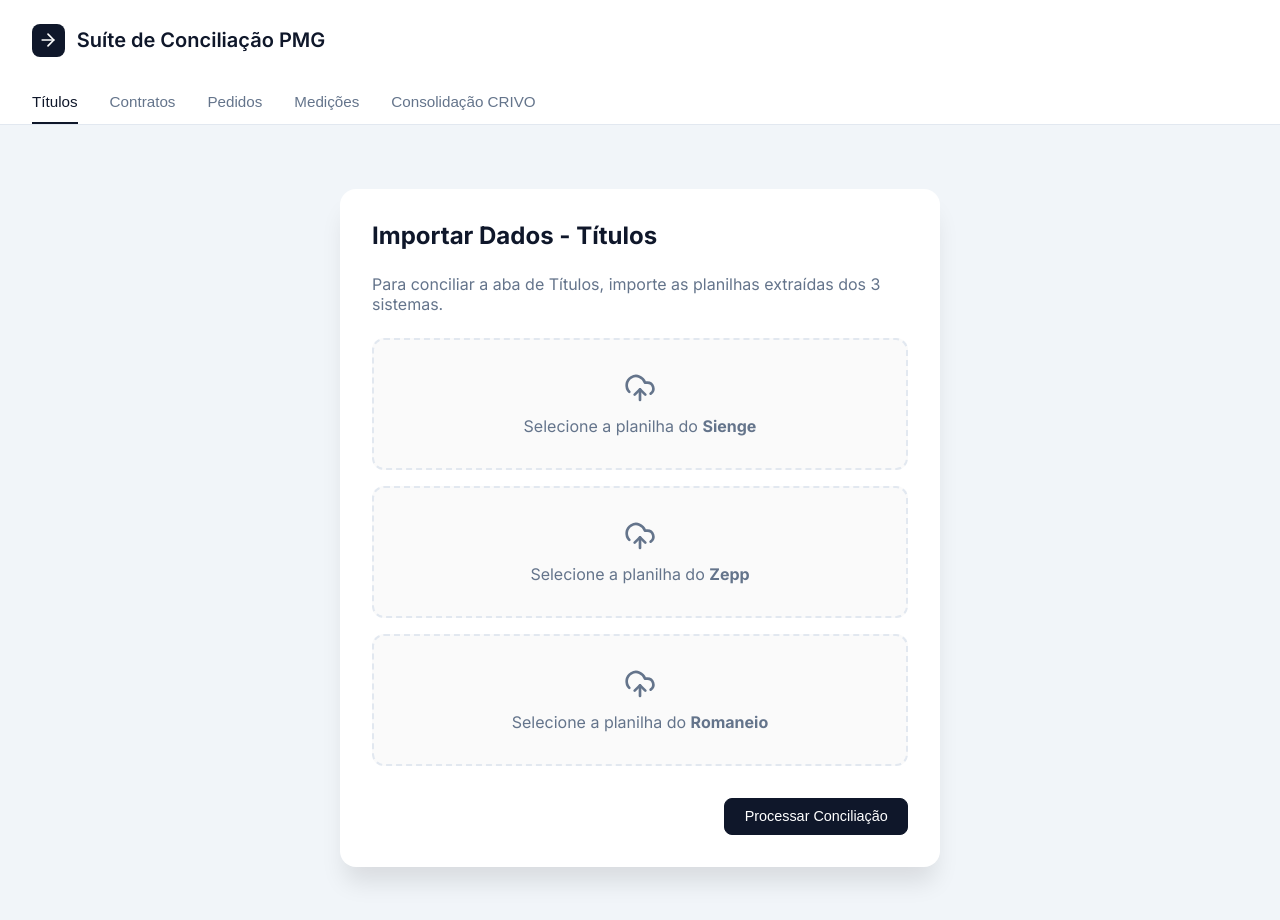
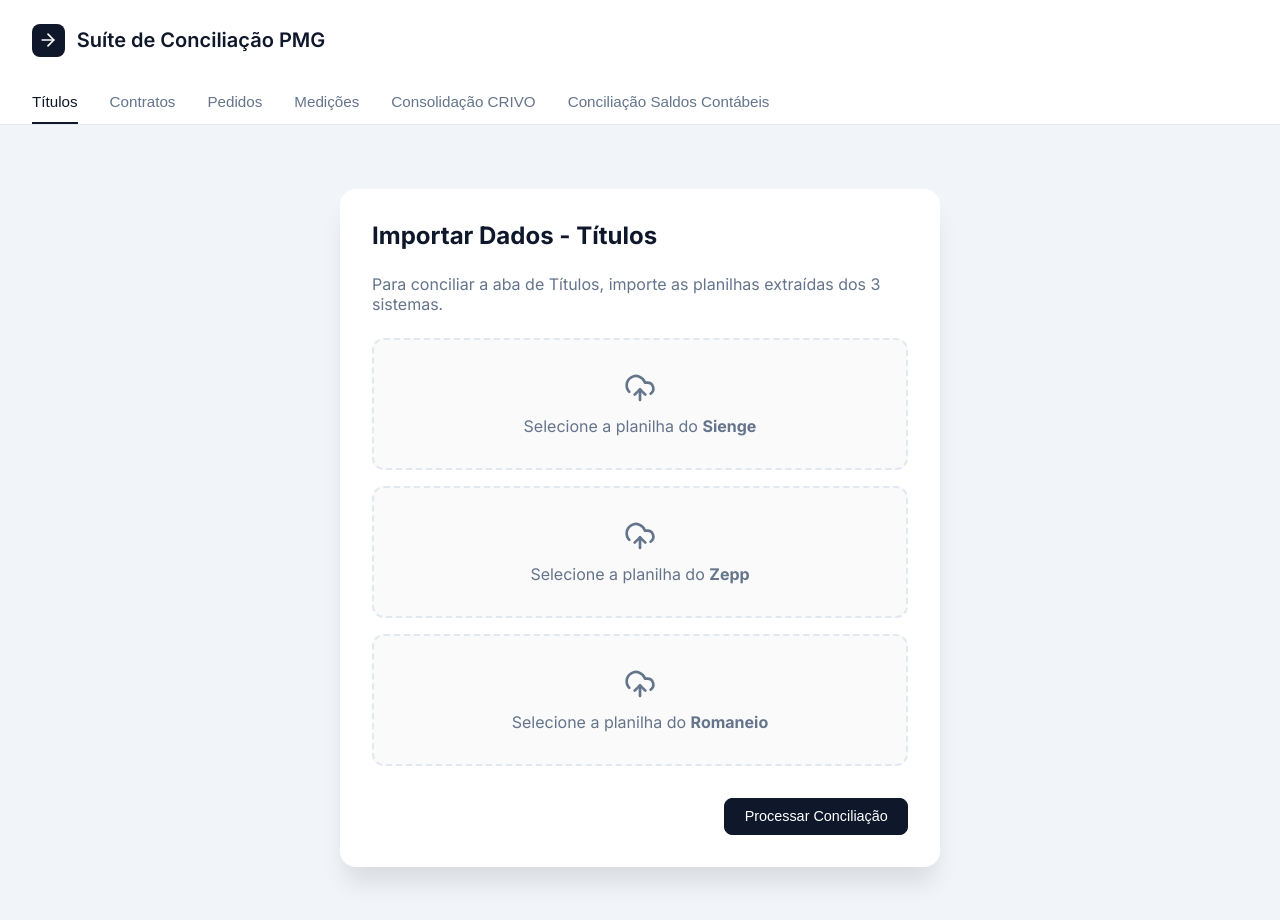
Before and after one commit to AlexsandroMoraisDev/ferramenta-conciliacao-pmg, a React app in the folder app/: page / in a window 1280 px wide. Shown: the top 920 px of the page. Built offline with nearby package versions, Linux system fonts and the light colour scheme; the HTML template or start-up script is replaced by a standard one.

Commit message:
chore: auto-save local 1-min (daemon global) [skip ci]

```diff
--- a/app/src/App.jsx
+++ b/app/src/App.jsx
@@ -5,7 +5,7 @@ import Dashboard from './components/Dashboard';
 import { processConciliacao } from './utils/engine';
 import './index.css';
 
-const TABS = ['Títulos', 'Contratos', 'Pedidos', 'Medições', 'Consolidação CRIVO'];
+const TABS = ['Títulos', 'Contratos', 'Pedidos', 'Medições', 'Consolidação CRIVO', 'Conciliação Saldos Contábeis'];
 
 class ErrorBoundary extends React.Component {
   constructor(props) {
@@ -47,7 +47,8 @@ function App() {
     'Contratos': { imported: false, data: [], kpi: null },
     'Pedidos': { imported: false, data: [], kpi: null },
     'Medições': { imported: false, data: [], kpi: null },
-    'Consolidação CRIVO': { imported: false, data: [], kpi: null }
+    'Consolidação CRIVO': { imported: false, data: [], kpi: null },
+    'Conciliação Saldos Contábeis': { imported: false, data: [], kpi: null }
   });
   const [isProcessing, setIsProcessing] = useState(false);
 
```
